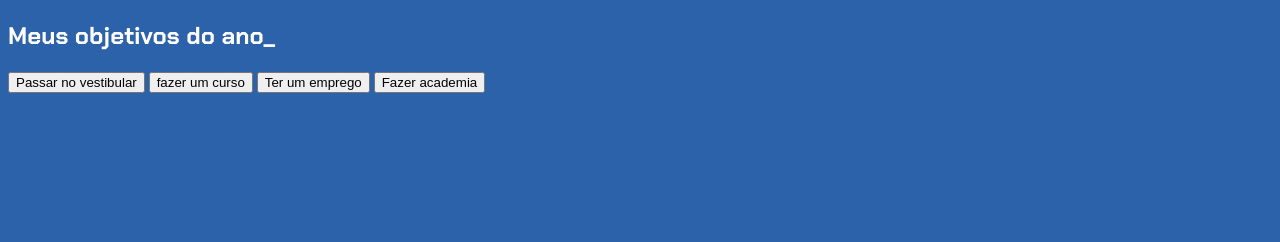
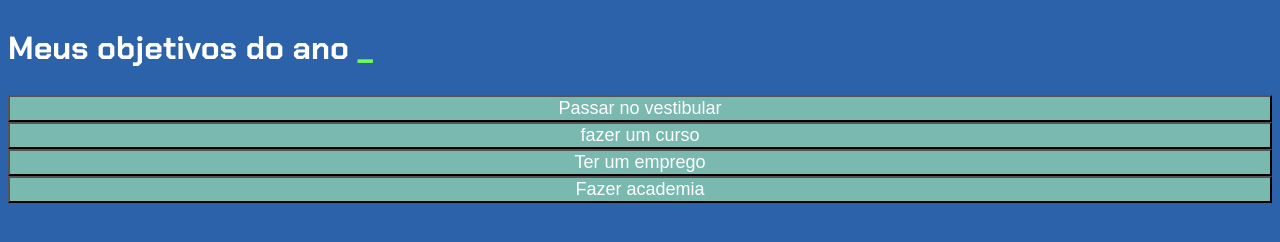
Before and after one commit to ariz-chan/progeto-d-vida, a plain HTML site: page index.html in a window 1280 px wide. Drawn offline with Linux system fonts and the light colour scheme.

Commit message:
Add files via upload

```diff
--- a/index.html
+++ b/index.html
@@ -8,7 +8,7 @@
 </head>
 <body>
     <section class="conteudo-pricipal"></section>
-<h2 class="titulo-principal">Meus objetivos do ano_</h2>
+<h2 class="titulo-principal">Meus objetivos do ano <span>_</span></h2>
 <div class="botoes">
    <button class="botao">Passar no vestibular</button>
    <button class="botao">fazer um curso</button>
--- a/style.css
+++ b/style.css
@@ -26,5 +26,23 @@ body {
 
 .titulo-principal{
   text-align: left;
+  width: 100%;
+  font-size: 32px;
+}
+
+.titulo-principal span{
+ color: var(--verde);
+}
+
+.botao{
+  font-family: "crakra petch", sans-serif;
+  background-color:var(--botao-inativo) ;
+  color: var(--branco);
+  display: flex;
+  justify-content: center;
+  padding: 1en;
+  font-size: 18px;
+  align-items: center;
+  width: 100%;
 
 }
```
